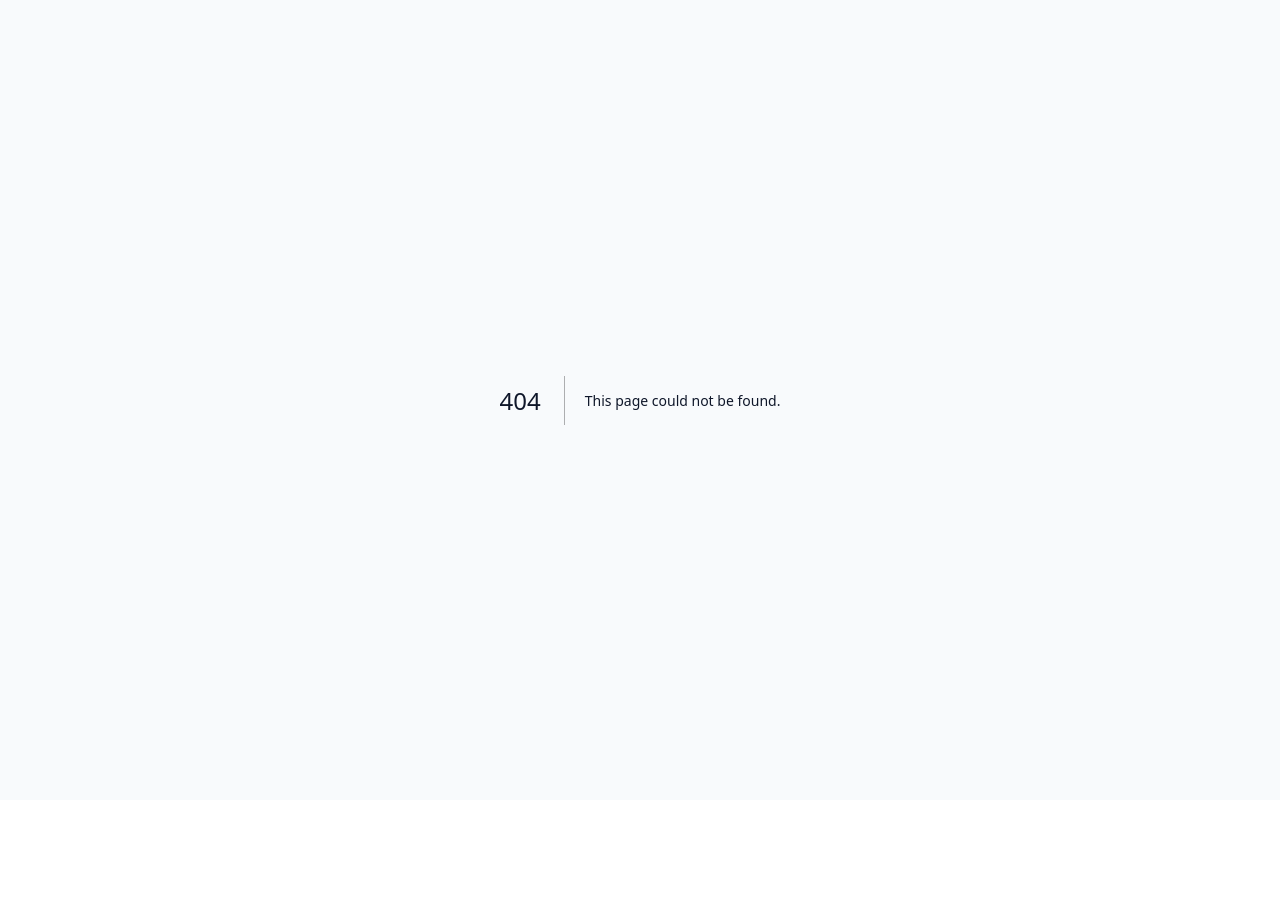
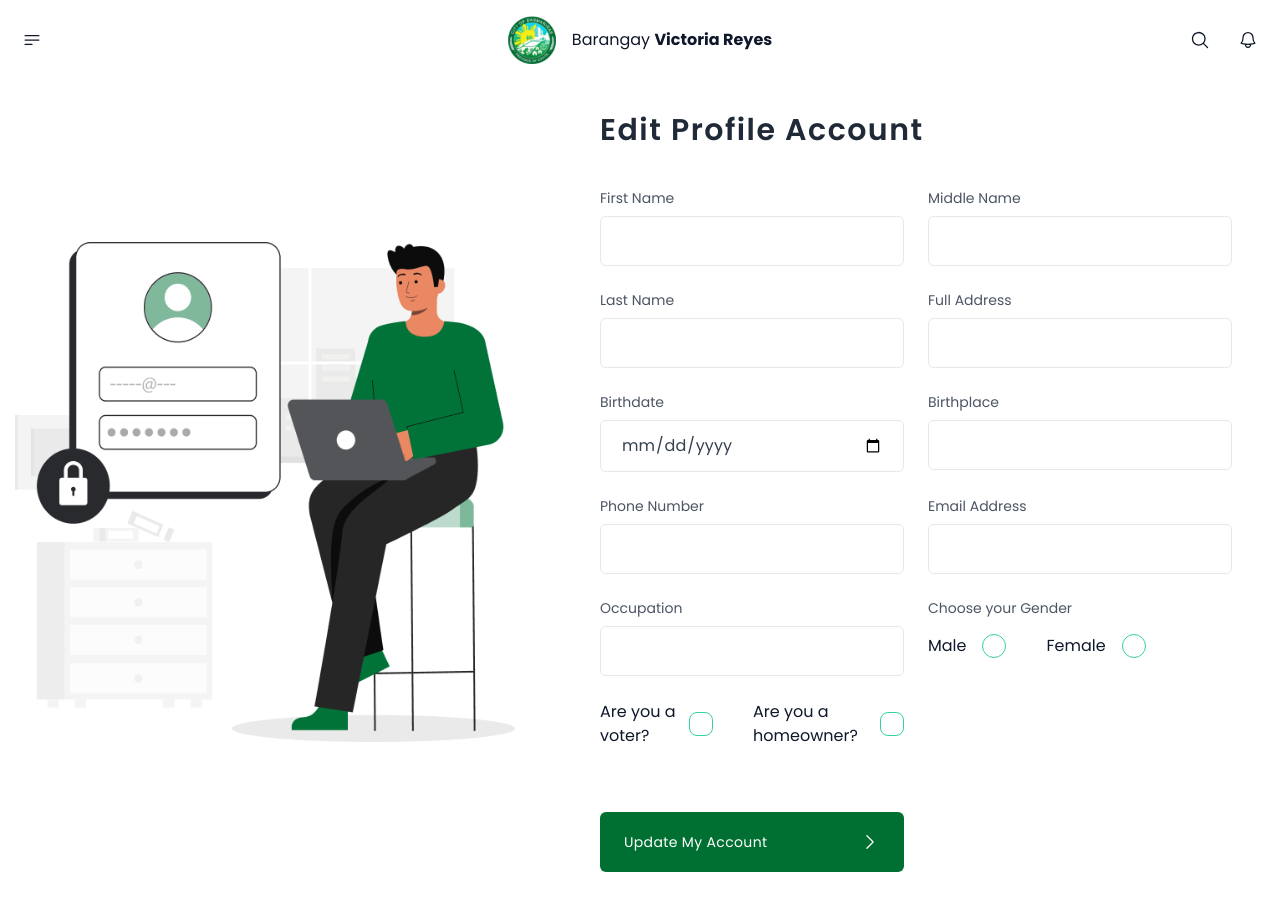
Before and after one commit to jazztinecruz/victoria-reyes, a Next.js app: page /profile/edit in a window 1280 px wide. Before the commit this address had no page. Before the commit the page ends 800 px from the top, so only its background shows below. Built offline with nearby package versions, Linux system fonts and the light colour scheme.

Commit message:
Add edit user profile page

```diff
--- /dev/null
+++ b/app/(user)/profile/edit/page.tsx
@@ -0,0 +1,204 @@
+"use client";
+
+import { ChevronRightIcon } from "@heroicons/react/24/solid";
+import { Gender } from "@prisma/client";
+import Image from "next/image";
+import Link from "next/link";
+import { useState } from "react";
+import Button from "../../../../components/elements/button/button";
+import Field from "../../../../components/elements/field";
+import Modal from "../../../../components/elements/modal";
+import { SignupFields } from "../../../../library/api";
+
+const EditProfile = () => {
+  const [fields, setFields] = useState<SignupFields>({
+    givenName: "",
+    middleName: "",
+    familyName: "",
+    address: {
+      street: "",
+    },
+    gender: Gender.MALE,
+    birthdate: "",
+    birthplace: "",
+    phone: "",
+    email: "",
+    password: "",
+    voter: false,
+    homeowner: false,
+    occupation: "",
+    households: [],
+  });
+
+  const [sucessfulModal, setSuccessfulModal] = useState(false);
+
+  return (
+    <section className="relative bg-white dark:bg-gray-900">
+      <div className="flex min-h-full justify-center gap-10">
+        <div className="m-auto hidden laptop:block laptop:w-2/5">
+          <div className="relative mx-auto h-[500px] w-full laptop:w-[530px]">
+            <Image
+              alt="login secure illustration"
+              src="/images/features/feat1.png"
+              fill={true}
+              className="h-auto w-full object-contain"
+            />
+          </div>
+        </div>
+
+        <div className="mx-auto flex w-full max-w-5xl items-center p-8 laptop:px-12">
+          <div className="w-full">
+            <h1 className="text-2xl font-semibold capitalize tracking-wider text-gray-800 dark:text-white laptop:text-3xl">
+              Edit Profile Account
+            </h1>
+
+            <form className="mt-10 grid grid-cols-1 gap-6 tablet:grid-cols-2">
+              <Field.Textbox
+                label="First Name"
+                name="givenName"
+                required={true}
+                onChange={setFields}
+              />
+
+              <Field.Textbox
+                label="Middle Name"
+                name="middleName"
+                required={true}
+                onChange={setFields}
+              />
+
+              <Field.Textbox
+                label="Last Name"
+                name="middleName"
+                required={true}
+                onChange={setFields}
+              />
+
+              <Field.Textbox
+                label="Full Address"
+                name="adress"
+                required={true}
+                onChange={setFields}
+              />
+
+              <Field.Textbox
+                type="date"
+                label="Birthdate"
+                name="birthdate"
+                required={true}
+                onChange={setFields}
+              />
+
+              <Field.Textbox
+                label="Birthplace"
+                name="birthplace"
+                required={true}
+                onChange={setFields}
+              />
+
+              <Field.Textbox
+                label="Phone Number"
+                name="phone"
+                required={true}
+                onChange={setFields}
+              />
+
+              <Field.Textbox
+                label="Email Address"
+                name="email"
+                required={true}
+                onChange={setFields}
+              />
+
+              <Field.Textbox
+                label="Occupation"
+                name="occupation"
+                required={true}
+                onChange={setFields}
+              />
+
+              {/* gender */}
+              <div className="flex flex-col gap-4">
+                <span className="block text-sm text-gray-600 dark:text-gray-200">
+                  Choose your Gender
+                </span>
+                <div className="flex items-center gap-10">
+                  <div className="flex items-center gap-4">
+                    <span>Male</span>
+                    <input
+                      type="radio"
+                      name="gender"
+                      className="radio-success radio"
+                    />
+                  </div>
+                  <div className="flex items-center gap-4">
+                    <span>Female</span>
+                    <input
+                      type="radio"
+                      name="gender"
+                      className="radio-success radio"
+                    />
+                  </div>
+                </div>
+              </div>
+
+              <div className="flex items-center gap-10">
+                <Field.Checkbox
+                  label="Are you a voter?"
+                  name="voter"
+                  required={true}
+                  onChange={setFields}
+                />
+
+                <Field.Checkbox
+                  label="Are you a homeowner?"
+                  name="homeowner"
+                  required={true}
+                  onChange={setFields}
+                />
+              </div>
+
+              <div></div>
+
+              <button
+                onClick={() => setSuccessfulModal(!sucessfulModal)}
+                className="mt-10 flex w-full transform items-center justify-between rounded-md bg-brand px-6 py-5 text-sm capitalize tracking-wide text-white transition-colors duration-300 hover:bg-brand hover:opacity-fade focus:outline-none focus:ring focus:ring-brand focus:ring-opacity-50">
+                <span className="text-md">Update my Account</span>
+
+                <ChevronRightIcon className="h-5 w-5 text-white" />
+              </button>
+            </form>
+
+            {sucessfulModal && (
+              <Modal
+                size="medium"
+                as="div"
+                open
+                onClose={() => setSuccessfulModal(!sucessfulModal)}>
+                <div className="flex flex-col items-center justify-center gap-5 text-center">
+                  <div className="absolute top-0 bottom-0 left-0 right-0 z-50 h-full w-full">
+                    <Image
+                      alt="login secure illustration"
+                      src="/images/confetti.webp"
+                      fill={true}
+                      className="-z-50 h-auto w-full object-cover"
+                    />
+                  </div>
+                  <span className="mt-5 text-xl font-semibold text-brand">
+                    You've succesfully updated your account!
+                  </span>
+
+                  <Link href="/profile">
+                    <Button name="Go Back to Profile" />
+                  </Link>
+                </div>
+              </Modal>
+            )}
+          </div>
+        </div>
+      </div>
+    </section>
+  );
+};
+
+export default EditProfile;
--- a/app/(user)/profile/page.tsx
+++ b/app/(user)/profile/page.tsx
@@ -40,7 +40,7 @@ const Profile = () => {
               {/* resident id */}
               <span className="text-sm">203148755-9374</span>
             </div>
-            <Link href="/edit-profile">
+            <Link href="/profile/edit">
               <Button name="Edit Profile" />
             </Link>
           </div>
```
